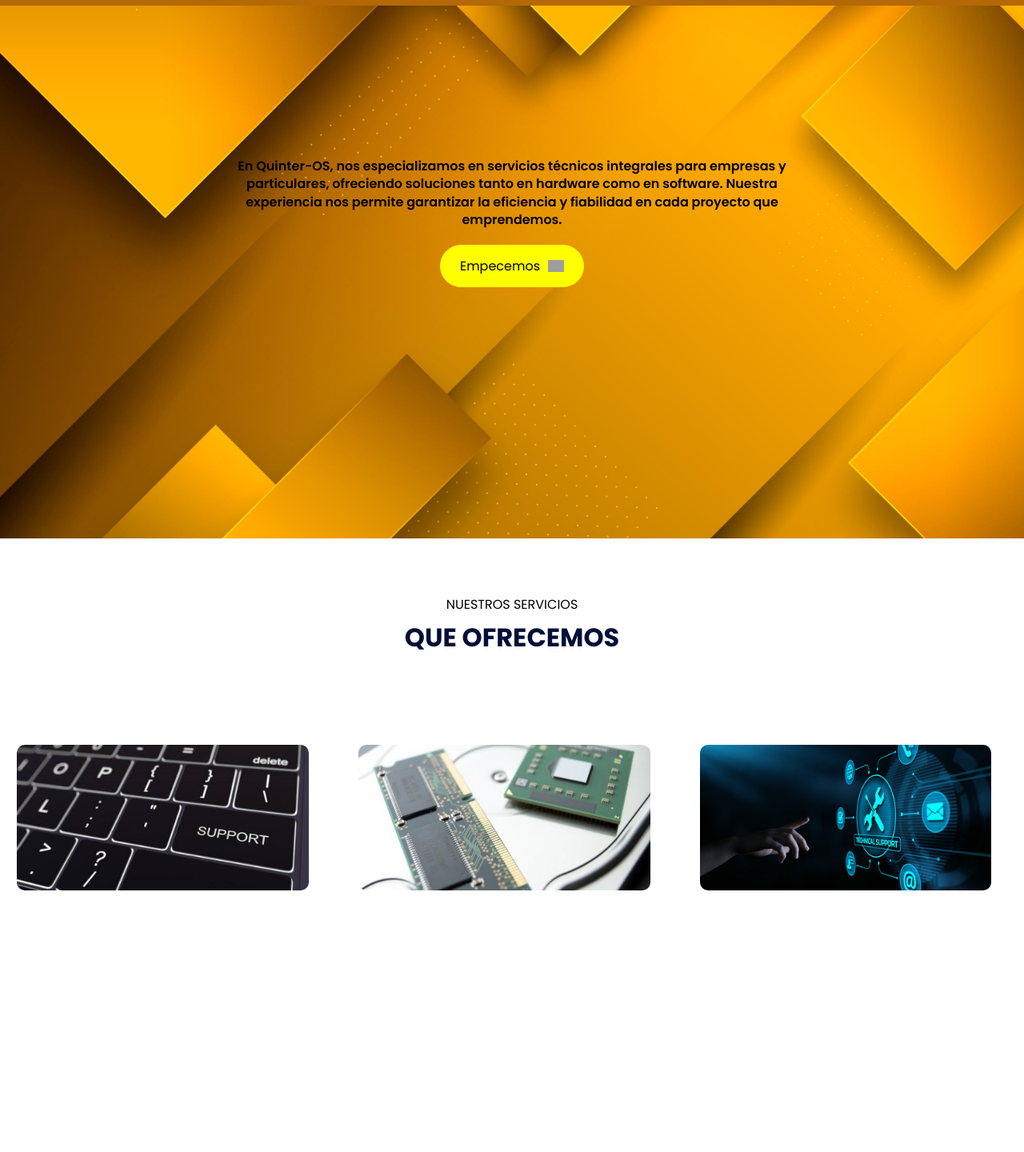
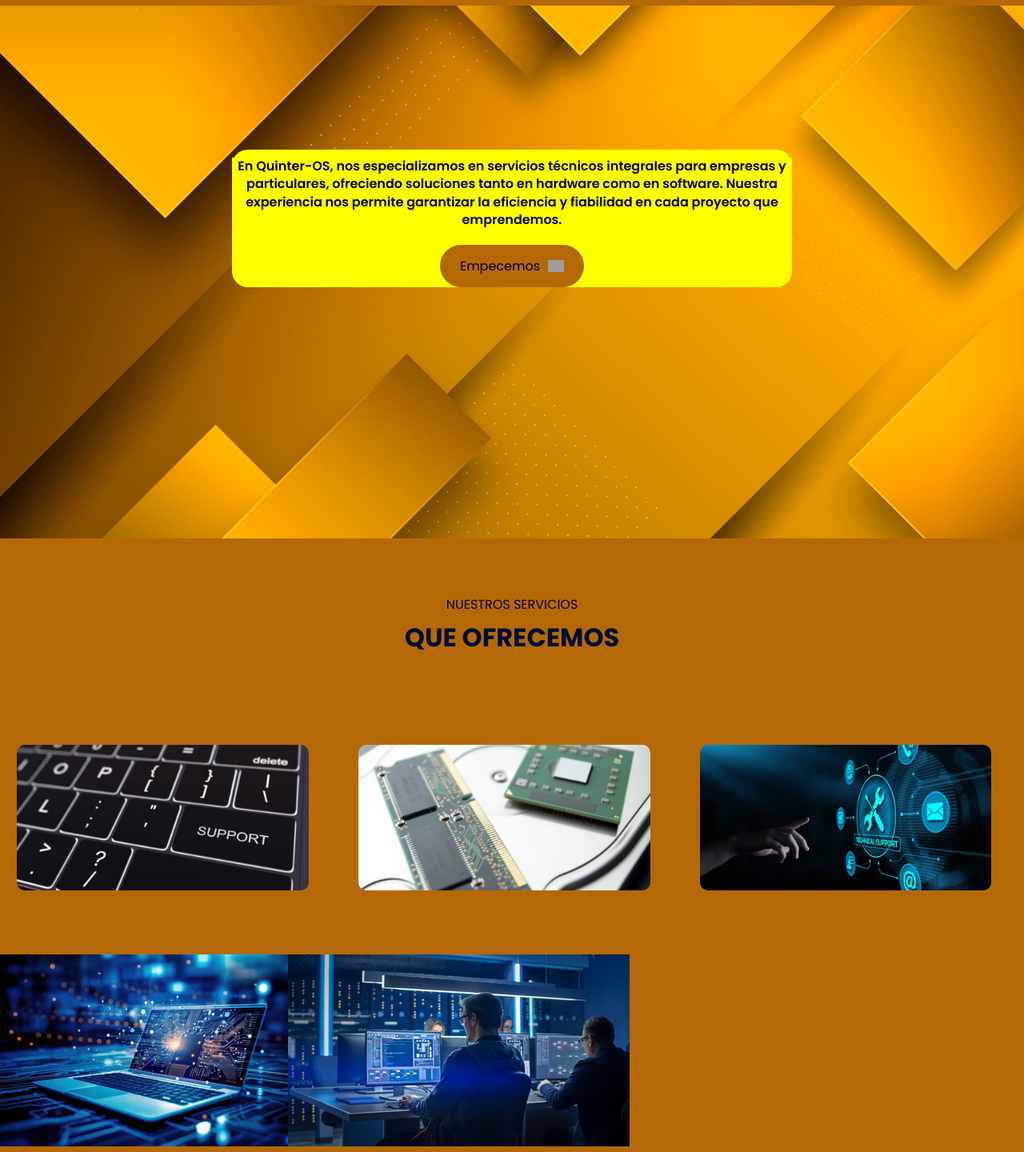
Before and after one commit to williamquin72/quinteros-web-app, a React (Vite) app: page / in a window 1280 px wide. Shown: the part 127-1567 px from the top of the page at 80% size. Before the commit the page ends 1374 px from the top, so only its background shows below. Built offline with nearby package versions, Linux system fonts and the light colour scheme; grey boxes are pictures that could not be loaded.

Commit message:
Nuevo commit hecho

```diff
--- a/src/Components/About/About.css
+++ b/src/Components/About/About.css
@@ -0,0 +1,4 @@
+*{
+    background-color: rgb(180, 105, 6);
+
+}
--- a/src/Components/About/About.jsx
+++ b/src/Components/About/About.jsx
@@ -1,11 +1,14 @@
 import React from "react";
 import './About.css'
+import IMGABOUT from '../../assets/About Img.jpg'
+import IMGABOUT01 from '../../assets/About Img 2.jpg'
+
 const About = () => {
     return (
         <div className="About">
             <div className="About-Left">
-                <img src="" alt="" />
-                <img src="" alt="" />
+                <img src={IMGABOUT} alt="" />
+                <img src={IMGABOUT01} alt="" />
 
             </div>
             <div className="About-Right">
--- a/src/Components/Hero/Hero.css
+++ b/src/Components/Hero/Hero.css
@@ -14,6 +14,8 @@
 .Hero-Text{
     text-align: center;
     max-width: 800px;
+    background-color: yellow;
+    border-radius: 20px;
 }
 .Hero-Text h1{
     font-size: 60px;
@@ -24,5 +26,13 @@
     margin: 10px auto 20px;
     line-height: 1.4;
     font-weight:600;
+    background-color: yellow;
 
 }
+.Hero-Text img {
+    background-color: rgb(180, 105, 6);
+}
+.Hero-Text .btn {
+    border-color: #000;
+    background-color: rgb(180, 105, 6);
+}
--- a/src/Components/Navbar/Navbar.jsx
+++ b/src/Components/Navbar/Navbar.jsx
@@ -7,7 +7,7 @@
    <nav className="NavbarCont">
 <img src={logo} alt=""  className="logo" />
 <ul>
-    <li><button className="btn">Inicio</button></li>
+    <li><button className="btn" >Inicio</button></li>
     <li><button className="btn">Nosotros</button></li>
     <li><button className='btn'>Acerca de</button></li>
     <li><button className="btn">Testimonios</button></li>
--- a/src/Components/Programs/programs.css
+++ b/src/Components/Programs/programs.css
@@ -4,6 +4,8 @@
     display:flex;
     align-items: center;
     justify-content: space-between;
+    background-color: rgb(180, 105, 6);
+
 
 }
 .ProgramsContSub img{
--- a/src/Components/Title/Title.css
+++ b/src/Components/Title/Title.css
@@ -3,6 +3,8 @@
     color: black;
     text-transform: uppercase;
     margin: 70px 0 30px;
+    background-color: rgb(180, 105, 6);
+
 }
 
 .TitleCont h2 {
```
Also changed, not shown: src/assets/About Img 2.jpg (added), src/assets/About Img.jpg (added).
